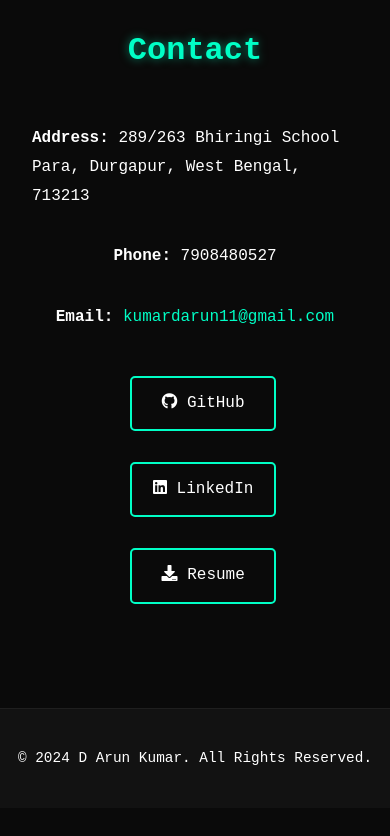
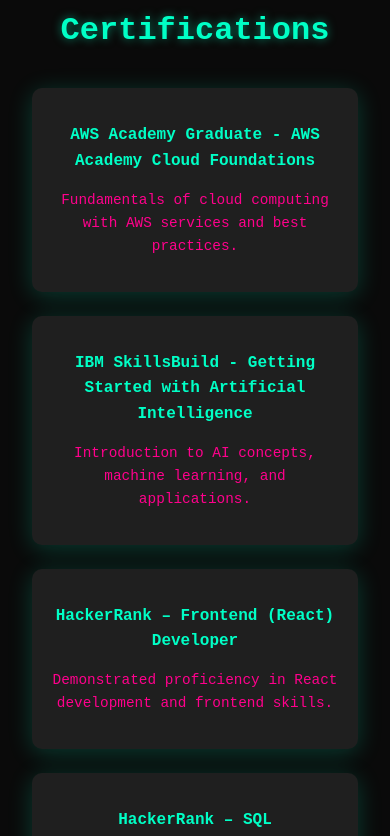
Before and after one commit to kumardarun11/portfolio, a React (Create React App) app: page / in a window 390 px wide. Shown: the part 8620-9456 px from the top of the page. Before the commit the page ends 9428 px from the top, so only its background shows below. Built offline with nearby package versions, Linux system fonts and the light colour scheme.

Commit message:
Included Certifications and changes done in main branch

```diff
--- a/src/App.css
+++ b/src/App.css
@@ -742,3 +742,88 @@
     font-size: 0.9rem;
   }
 }
+
+/* Certifications Section */
+.certification-grid {
+  display: grid;
+  grid-template-columns: repeat(auto-fit, minmax(300px, 1fr));
+  gap: 1.5rem;
+  margin-top: 2rem;
+}
+
+.certification-item {
+  background: #1f1f1f;
+  padding: 1.8rem;
+  border-radius: 10px;
+  box-shadow: 0 4px 25px rgba(0, 255, 198, 0.2);
+  text-align: center;
+  transition: transform 0.3s ease, box-shadow 0.3s ease;
+}
+
+.certification-item:hover {
+  transform: translateY(-8px);
+  box-shadow: 0 8px 30px rgba(0, 255, 198, 0.4);
+}
+
+.certification-item h3 {
+  font-size: 1.2rem;
+  margin-bottom: 0.5rem;
+  color: #00ffc6;
+}
+
+.certification-item p {
+  font-size: 1rem;
+  line-height: 1.6;
+  text-align: center;
+  color: #ff008c;
+}
+
+/* Light Mode */
+.light-mode .certification-item {
+  background: #f0f0f0;
+  color: #2c3e50;
+  box-shadow: 0 4px 15px rgba(0, 0, 0, 0.1);
+}
+
+.light-mode .certification-item h3 {
+  color: #ff9800;
+  text-shadow: 0 0 6px rgba(255, 152, 0, 0.3);
+}
+
+.light-mode .certification-item p {
+  color: #34495e;
+}
+
+.light-mode .certification-item:hover {
+  transform: translateY(-8px);
+  box-shadow: 0 8px 30px rgba(231, 76, 60, 0.3);
+}
+
+/* Responsive Design */
+@media (max-width: 768px) {
+  .certification-grid {
+    grid-template-columns: 1fr;
+  }
+  .certification-item {
+    padding: 1.5rem;
+  }
+  .certification-item h3 {
+    font-size: 1.1rem;
+  }
+  .certification-item p {
+    font-size: 0.95rem;
+  }
+}
+
+/* Smaller Phones (max-width: 480px) */
+@media (max-width: 480px) {
+  .certification-item {
+    padding: 1.2rem;
+  }
+  .certification-item h3 {
+    font-size: 1rem;
+  }
+  .certification-item p {
+    font-size: 0.9rem;
+  }
+}
--- a/src/App.js
+++ b/src/App.js
@@ -59,6 +59,7 @@
                     <li><a href="#projects">Projects</a></li>
                     <li><a href="#hackathon">Hackathon</a></li>
                     <li><a href="#internship">Internships</a></li>
+                    <li><a href="#certification">Certifications</a></li>
                     <li><a href="#contact">Contact</a></li>
                 </ul>
             </header>
@@ -253,6 +254,28 @@
                     </div>
                 </section>
 
+                <section id="certification" className="section">
+                    <h1>Certifications</h1>
+                    <div className="certification-grid">
+                        <div className="certification-item">
+                            <h3>AWS Academy Graduate - AWS Academy Cloud Foundations</h3>
+                            <p>Fundamentals of cloud computing with AWS services and best practices.</p>
+                        </div>
+                        <div className="certification-item">
+                            <h3>IBM SkillsBuild - Getting Started with Artificial Intelligence</h3>
+                            <p>Introduction to AI concepts, machine learning, and applications.</p>
+                        </div>
+                        <div className="certification-item">
+                            <h3>HackerRank – Frontend (React) Developer</h3>
+                            <p>Demonstrated proficiency in React development and frontend skills.</p>
+                        </div>
+                        <div className="certification-item">
+                            <h3>HackerRank – SQL (Intermediate)</h3>
+                            <p>Hands-on experience with SQL queries, database management, and optimization.</p>
+                        </div>
+                    </div>
+                </section>
+
                 <section id="contact" className="section">
                     <h1>Contact</h1>
                     <p><strong>Address:</strong> 289/263 Bhiringi School Para, Durgapur, West Bengal, 713213</p>
```
